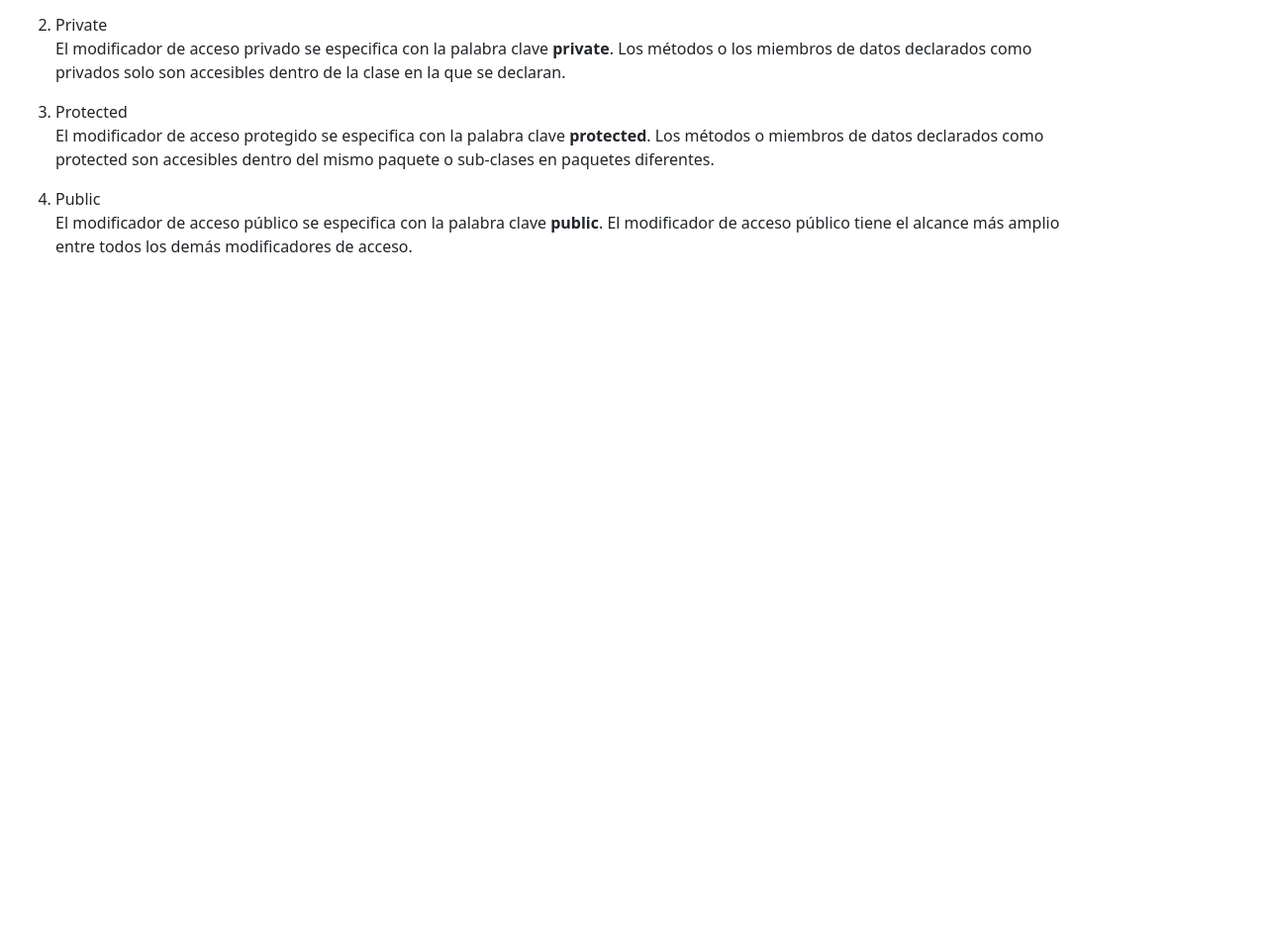
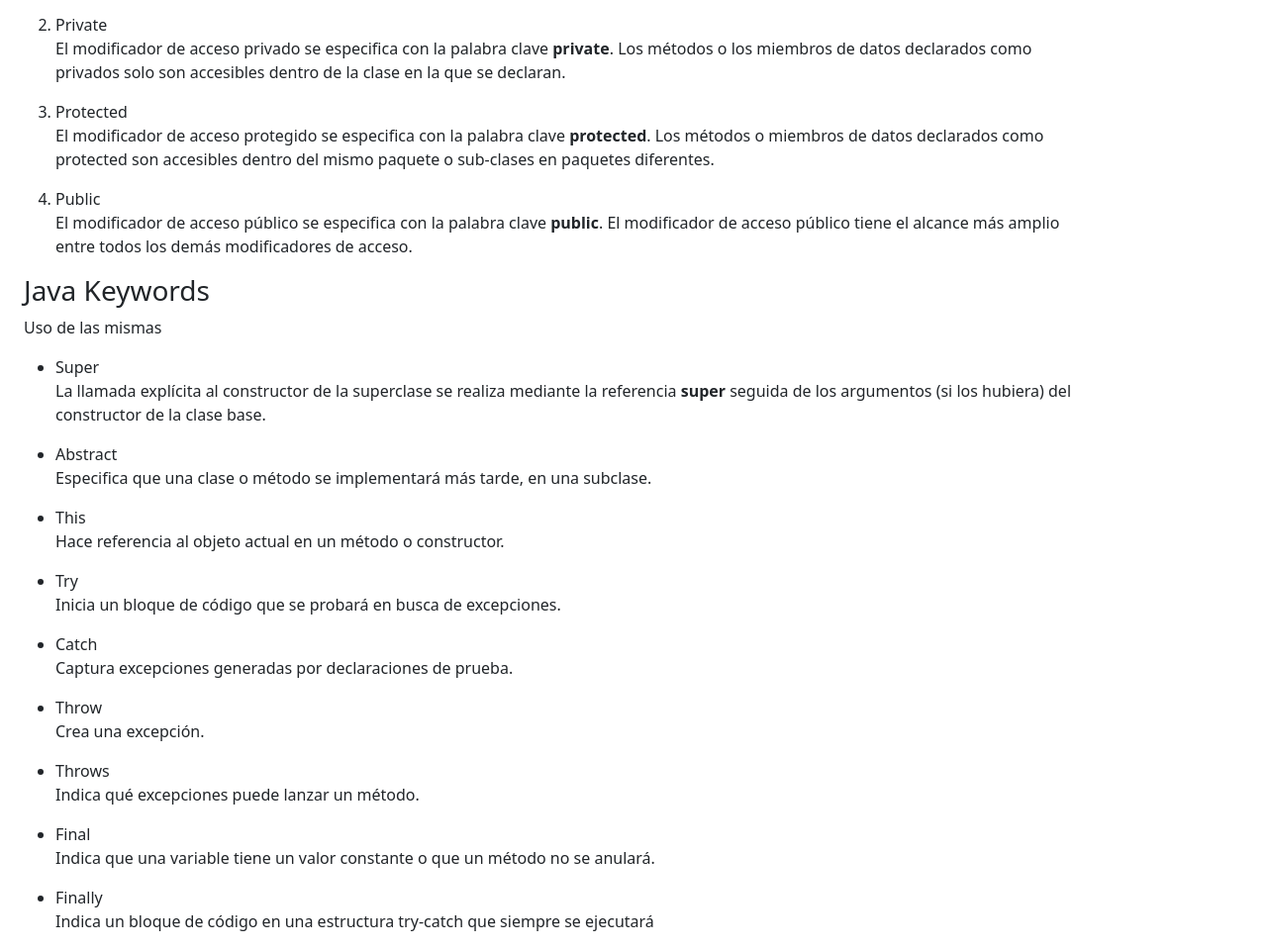
Before and after one commit to petereycoder/Questions, a plain HTML site: page index.html in a window 1280 px wide. Shown: the part 1369-2328 px from the top of the page at 99% size. Before the commit the page ends 1646 px from the top, so only its background shows below. Drawn offline with nearby package versions, Linux system fonts and the light colour scheme.

Commit message:
Algunos de kewywords de Java

```diff
--- a/index.html
+++ b/index.html
@@ -178,6 +178,70 @@
             </p>
         </div>
 
+        <div class="col-12">
+            <h3>Java Keywords</h3>
+            <p>
+                Uso de las mismas
+                <ul>
+                    <li>
+                        Super
+                        <p>
+                            La llamada explícita al constructor de la superclase se realiza mediante la referencia <b>super</b> seguida de
+                            los argumentos (si los hubiera) del constructor de la clase base.
+                        </p>
+                    </li>
+                    <li>
+                        Abstract
+                        <p>
+                            Especifica que una clase o método se implementará más tarde, en una subclase.
+                        </p>
+                    </li>
+                    <li>
+                        This
+                        <p>
+                            Hace referencia al objeto actual en un método o constructor.
+                        </p>
+                    </li>
+                    <li>
+                        Try
+                        <p>
+                            Inicia un bloque de código que se probará en busca de excepciones.
+                        </p>
+                    </li>
+                    <li>
+                        Catch
+                        <p>
+                            Captura excepciones generadas por declaraciones de prueba.
+                        </p>
+                    </li>
+                    <li>
+                        Throw
+                        <p>
+                            Crea una  excepción.
+                        </p>
+                    </li>
+                    <li>
+                        Throws
+                        <p>
+                            Indica qué excepciones puede lanzar un método.
+                        </p>
+                    </li>
+                    <li>
+                        Final
+                        <p>
+                            Indica que una variable tiene un valor constante o que un método no se anulará.
+                        </p>
+                    </li>
+                    <li>
+                        Finally
+                        <p>
+                            Indica un bloque de código en una estructura try-catch que siempre se ejecutará
+                        </p>
+                    </li>
+                </ul>
+            </p>
+        </div>
+
 
     </div>
 
```
